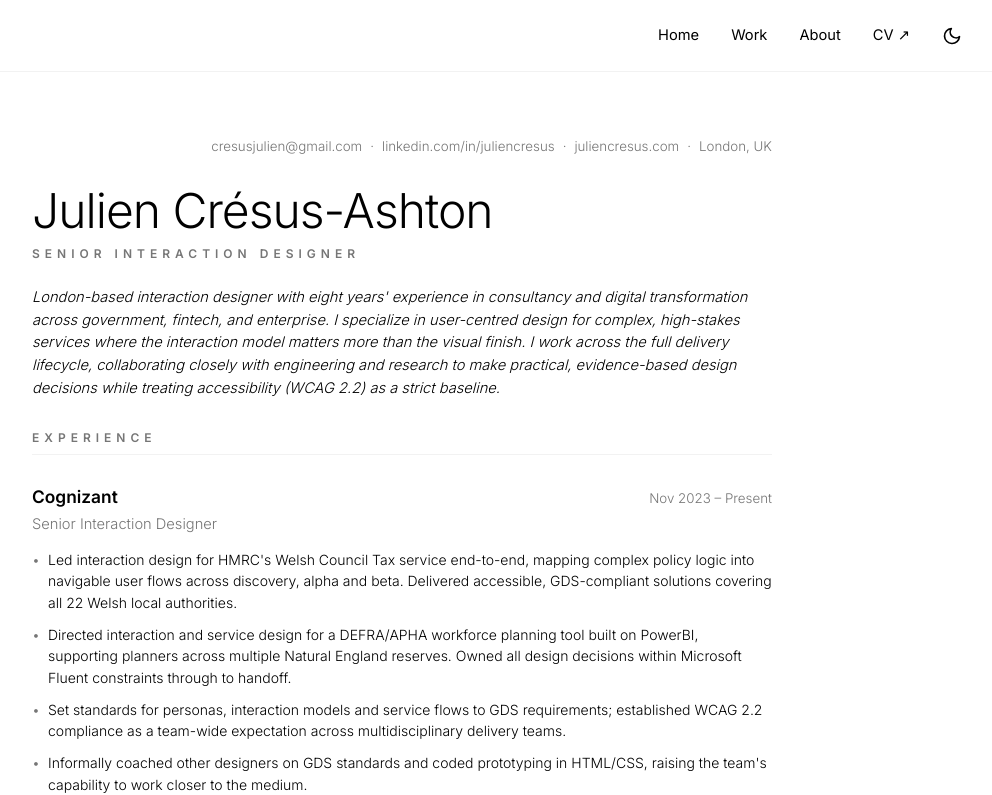
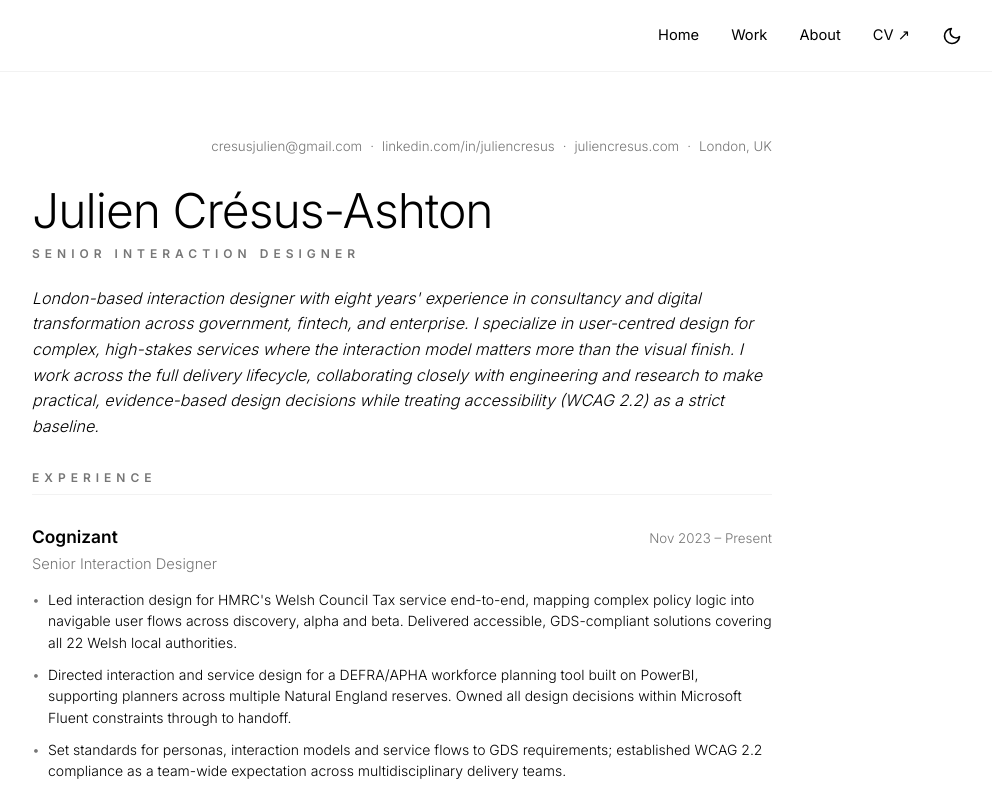
Before and after one commit to julcresus/julcresus.github.io, a React (Create React App) app: page /cv in a window 1280 px wide. Shown: the top 795 px of the page, without its empty margins (238-1230 px from the left). Built offline with nearby package versions, Linux system fonts and the light colour scheme; no server answers.

Commit message:
feat: integrate Google Analytics and CV layout updates

```diff
--- a/public/index.html
+++ b/public/index.html
@@ -1,6 +1,15 @@
 <!DOCTYPE html>
 <html lang="en">
   <head>
+    <!-- Google tag (gtag.js) -->
+    <script async src="https://www.googletagmanager.com/gtag/js?id=G-ZMEQ54GJ17"></script>
+    <script>
+      window.dataLayer = window.dataLayer || [];
+      function gtag(){dataLayer.push(arguments);}
+      gtag('js', new Date());
+
+      gtag('config', 'G-ZMEQ54GJ17');
+    </script>
     <meta charset="utf-8" />
     <link rel="icon" href="%PUBLIC_URL%/favicon.ico" />
     <link rel="preconnect" href="https://fonts.googleapis.com">
--- a/src/App.css
+++ b/src/App.css
@@ -1122,8 +1122,8 @@
 }
 
 .cv-editorial-summary {
-  font-size: 11pt;
-  line-height: 1.55;
+  font-size: 12pt;
+  line-height: 1.6;
   font-style: italic;
   font-weight: 300;
   color: var(--fg);
@@ -1324,7 +1324,7 @@
   }
 
   .cv-editorial-summary {
-    font-size: 8.5pt !important;
+    font-size: 9.5pt !important;
     color: black !important;
     margin-bottom: 12px !important;
     line-height: 1.4 !important;
```
